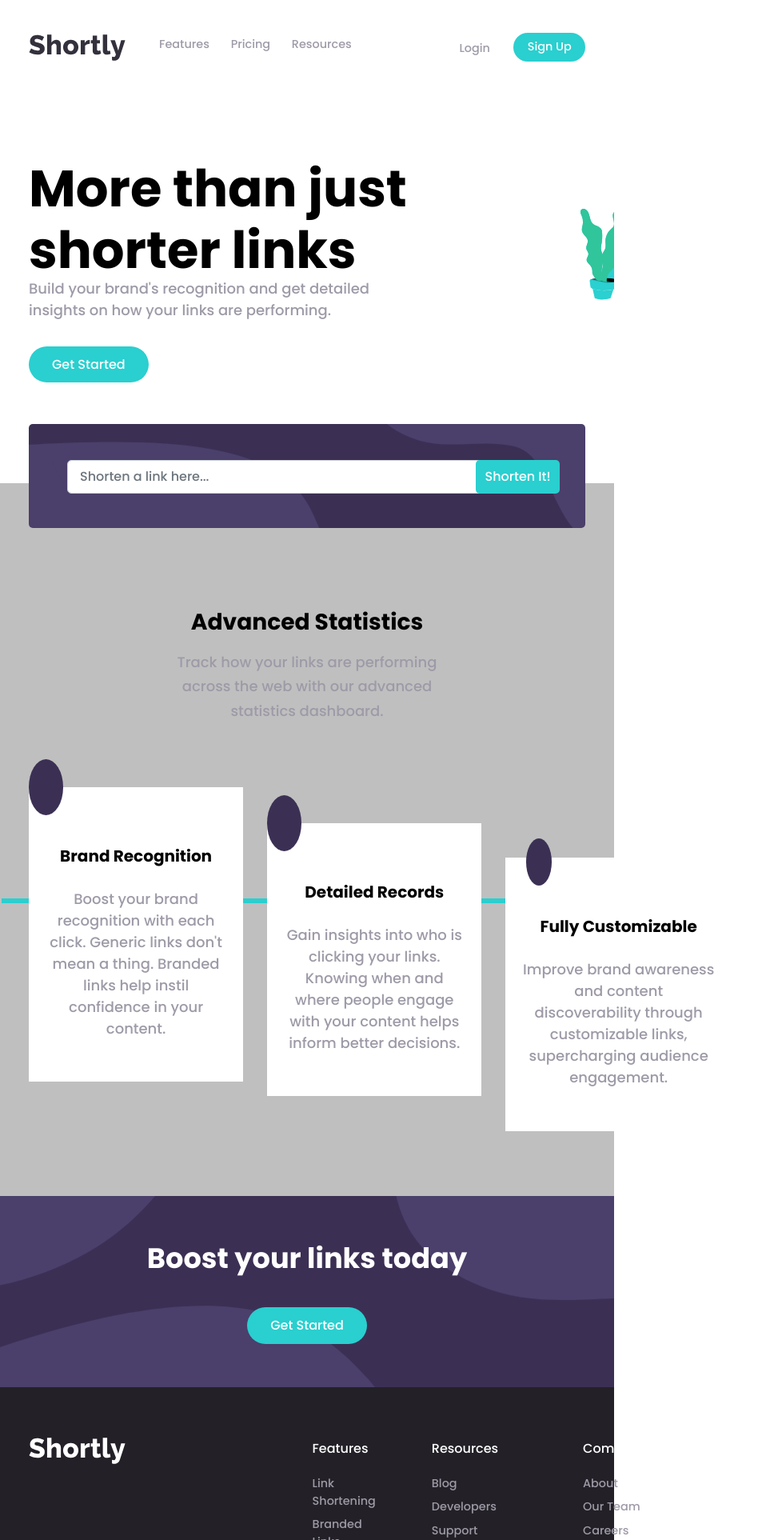
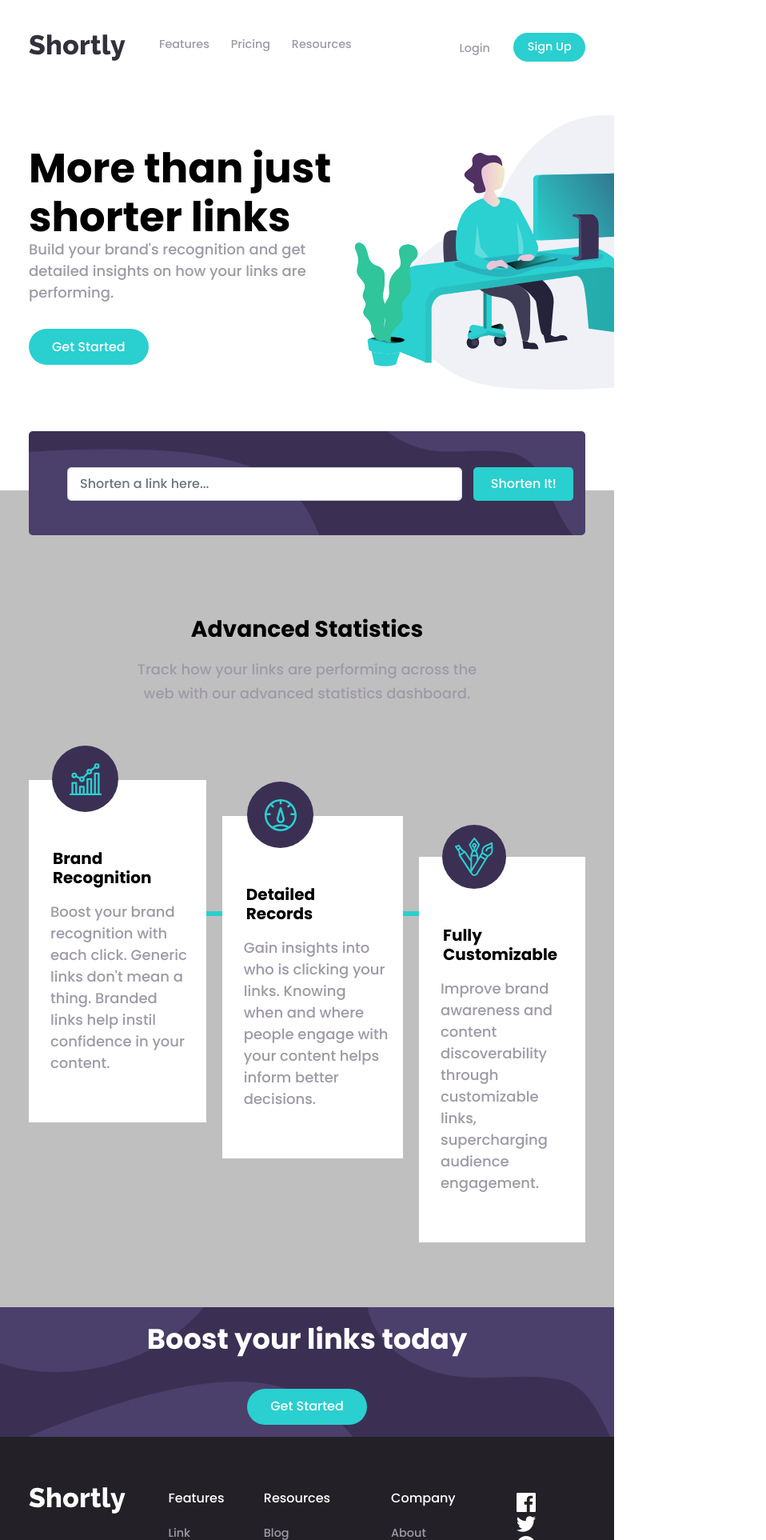
Before and after one commit to tadepoju95/react-shortly, a React (Create React App) app: page / in a window 768 px wide. Shown: the top 1925 px of the page at 80% size, 958 px wide, since content can reach past the window. Built offline with nearby package versions, Linux system fonts and the light colour scheme.

Commit message:
Modified files in project folder.

```diff
--- a/public/index.html
+++ b/public/index.html
@@ -11,6 +11,12 @@
     />
     <link rel="apple-touch-icon" href="%PUBLIC_URL%/logo192.png" />
     <link href="https://cdn.jsdelivr.net/npm/bootstrap@5.1.3/dist/css/bootstrap.min.css" rel="stylesheet" integrity="sha384-1BmE4kWBq78iYhFldvKuhfTAU6auU8tT94WrHftjDbrCEXSU1oBoqyl2QvZ6jIW3" crossorigin="anonymous">
+    <link
+  rel="stylesheet"
+  href="https://cdn.jsdelivr.net/npm/bootstrap@5.2.0-beta1/dist/css/bootstrap.min.css"
+  integrity="sha384-0evHe/X+R7YkIZDRvuzKMRqM+OrBnVFBL6DOitfPri4tjfHxaWutUpFmBp4vmVor"
+  crossorigin="anonymous"
+/>
     <link href="https://fonts.googleapis.com/css2?family=Poppins:wght@500;700&display=swap" rel="stylesheet">
     <!--
       manifest.json provides metadata used when your web app is installed on a
--- a/src/actions/index.js
+++ b/src/actions/index.js
@@ -0,0 +1,8 @@
+import shrtCodeApi from '../apis/shrtCodeApi';
+
+
+export const shortenLink = inputValue => async dispatch => {
+	const response = await shrtCodeApi.get(`shorten?url=${inputValue}`);
+
+	dispatch({ type: 'SHORTEN_LINK', payload: response.data });
+};
--- a/src/components/App.js
+++ b/src/components/App.js
@@ -1,5 +1,4 @@
 import React from 'react';
-import 'bootstrap/dist/css/bootstrap.min.css';
 import './main.css';
 import Home from './Home';
 
--- a/src/components/main.css
+++ b/src/components/main.css
@@ -278,7 +278,12 @@ p {
 	filter: invert(47%) sepia(51%) saturate(2878%) hue-rotate(143deg) brightness(100%) contrast(97%);
 }
 
-
+.validation-text {
+	color: hsl(0, 87%, 67%);
+	text-align: left;
+	font-size: 1rem;
+	text-indent: 50px;
+}
 
 
 @media (min-width: 768px) {
@@ -365,8 +370,8 @@ p {
 	}
 
 	#button-addon2 {
-		width: 15%;
-		transform: translateX(-30px);
+		width: 12%;
+		transform: translateX(-55px);
 	}
 
 	.form {
@@ -387,25 +392,28 @@ p {
 	.feature-boxes {
 		display: flex;
 		flex-direction: row;
-		gap: 30px;
+		gap: 80px;
 	}
 
 	.vertical-line {
 		transform: rotate(90deg);
-		margin-top: 6em;
+		margin-top: 27.4em;
+		margin-left: -10em;
+		padding: 14em;
 	}
 
 	.circle {
-  		margin-right: 12.5em;
+  		margin-right: 10.5em;;
 	}
 
 	.third-circle {
-		margin-left: 1.4em;
+		margin-right: 9.5em;
 	}
 
 	.second_section-header-text-third-box {
 		margin-top: 3em;
 	}
+
 
 	.third_section {
 		background-image: url("/src/images/bg-boost-desktop.svg") !important;
@@ -438,4 +446,86 @@ p {
   		margin-top: 3.5em;
 	}
 
+	.second_section-header-text-box {
+		background-color: white;
+		padding-top: 2em;
+		width: 117.5%;
+	}
+
+	.second_section-header-text-box h5 {
+  		font-weight: 700;
+  		text-align: start;
+  		padding: 1.50em;
+  		margin-bottom: -2em;
+	}
+
+	.second_section-header-text-box p {
+  		padding: 1.50em;
+  		text-align: start;
+  		width: 104.2%;
+	}
+
+
 }
+
+
+@media (min-width: 768px) and (max-width: 1199px) {
+
+	.firstSection-text-button {
+  		margin-top: 2em;
+	}
+
+	h1 {
+  		font-size: 3.2rem;
+	}
+
+	.working-illustration {
+  		max-width: 75%;
+  		margin-left: -13em;
+	}
+
+	#input-group .form-control {
+		width: 	71%;
+	}
+
+	#button-addon2 {
+  		width: 18%;
+  		transform: translateX(-10px);
+	}
+
+	.second_section-header-text p {
+  		width: 65%;
+  	}
+
+  	.feature-boxes {
+		gap: 20px;
+	}
+
+	.second_section-header-text-box {
+  		width: 100%;
+	}
+
+	.circle {
+		margin-right: 0;
+		transform: translate(-40px, 40px);
+	}
+
+	.third-circle {
+  		transform: translate(-35px, 40px);
+	}
+
+	.third_section {
+		padding: .85em 0;
+	}
+
+	.footer {
+	  	margin-left: 0;
+	}
+
+}
+
+@media (min-width: 768px) and (max-width: 991px) {
+	.footer {
+	  	gap: 40px;
+	}
+}
--- a/src/components/sections/Form.js
+++ b/src/components/sections/Form.js
@@ -1,28 +1,48 @@
 import React from 'react';
+import{ shortenLink } from '../../actions';
+import { connect } from 'react-redux';
 
 
 class Form extends React.Component {
+	state = { inputValue: "", errorMessage: "", color: ""};
+
+
+	onSubmit = e => {
+		e.preventDefault();
+		if(this.state.inputValue !== '') {
+			this.props.shortenLink(this.state.inputValue);
+		} else {
+			this.setState({ errorMessage: "please add a link"});
+			this.setState({ color: "hsl(0, 87%, 67%)"})
+		}
+		this.setState({ inputValue: ""});
+	};
 
 	renderForm() {
 		return (
 				<div id="input-group" className="mb-3 d-flex flex-column flex-md-row">
-		  			<input type="text" className="form-control" placeholder="Shorten a link here..." aria-label="Recipient's username" aria-describedby="button-addon2" />
-	    			<button className="btn" type="button" id="button-addon2">Shorten It!</button>
+		  			<input type="text" className="form-control" placeholder="Shorten a link here..."
+		  			aria-label="Recipient's username" aria-describedby="button-addon2"
+		  			value={this.state.inputValue} style={{borderColor: this.state.color}}
+		  			onChange={(e) => this.setState({inputValue: e.target.value}, () => {console.log(this.state.inputValue)})} />
+	    			<button className="btn" type="submit" id="button-addon2">Shorten It!</button>
 	  			</div>
+
 		)
 	}
 
 
 	render() {
 		return (
-			<div className="form">
-				<div className="form-input" style={{backgroundImage: 'url("/images/bg-shorten-mobile.svg")', backgroundRepeat: 'no-repeat',   backgroundSize: 'cover', backgroundPosition: 'center'}}>
+			<form className="form" onSubmit={this.onSubmit}>
+				<div className="form-input" style={{backgroundImage: 'url("/images/bg-shorten-mobile.svg")', backgroundRepeat: 'no-repeat', backgroundPosition: 'center'}}>
 					{this.renderForm()}
+					<p className="validation-text">{this.state.errorMessage}</p>
 				</div>
-			</div>
+			</form>
 		)
 	}
 
 }
 
-export default Form;
+export default connect(null, { shortenLink })(Form);
--- a/src/reducers/index.js
+++ b/src/reducers/index.js
@@ -1,6 +1,6 @@
 import { combineReducers } from 'redux';
-
+import shortenLinkReducer from './shortenLinkReducer';
 
 export default combineReducers({
-	replaceMe: () => 'hi there'
+	shortenLink: shortenLinkReducer
 });
--- /dev/null
+++ b/src/reducers/shortenLinkReducer.js
@@ -0,0 +1,8 @@
+export default (state = [], action) => {
+	switch (action.type) {
+		case 'SHORTEN_LINK':
+			return action.payload;
+		default:
+			return state;
+	}
+};
```
